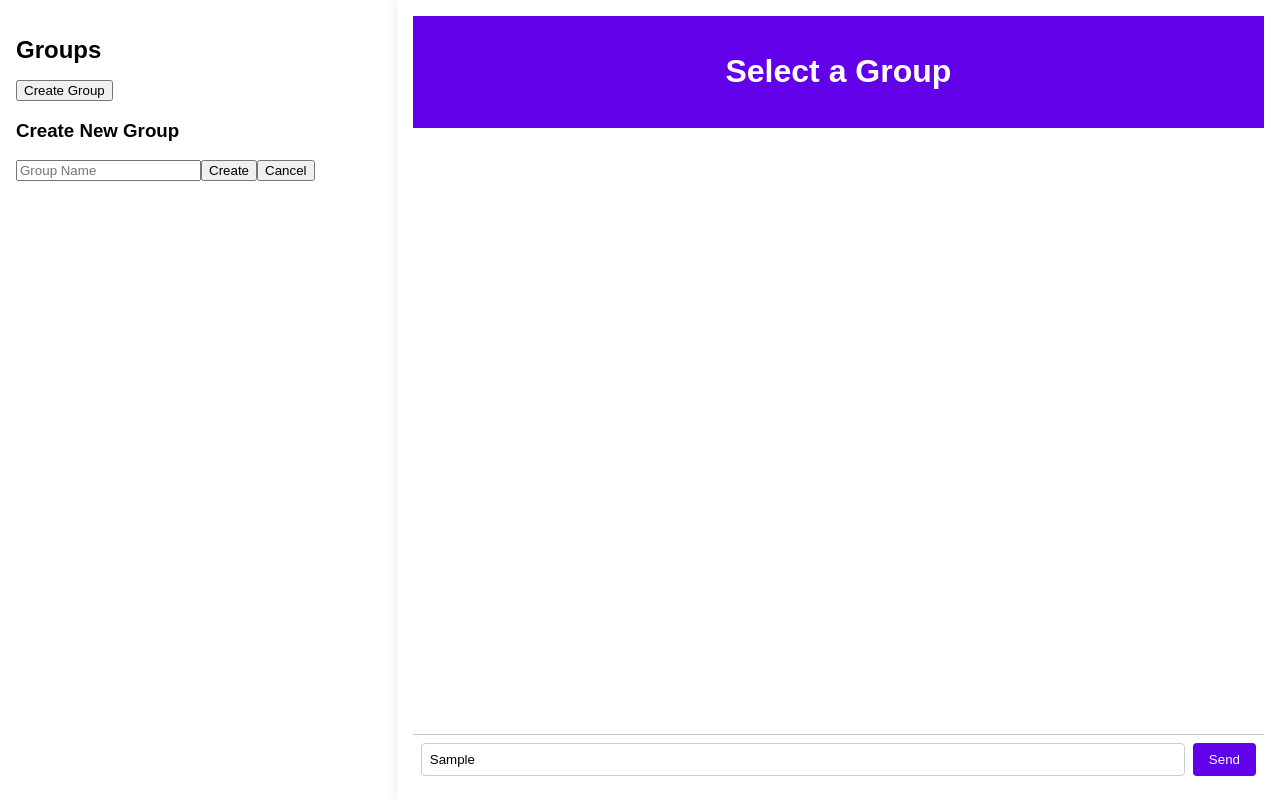
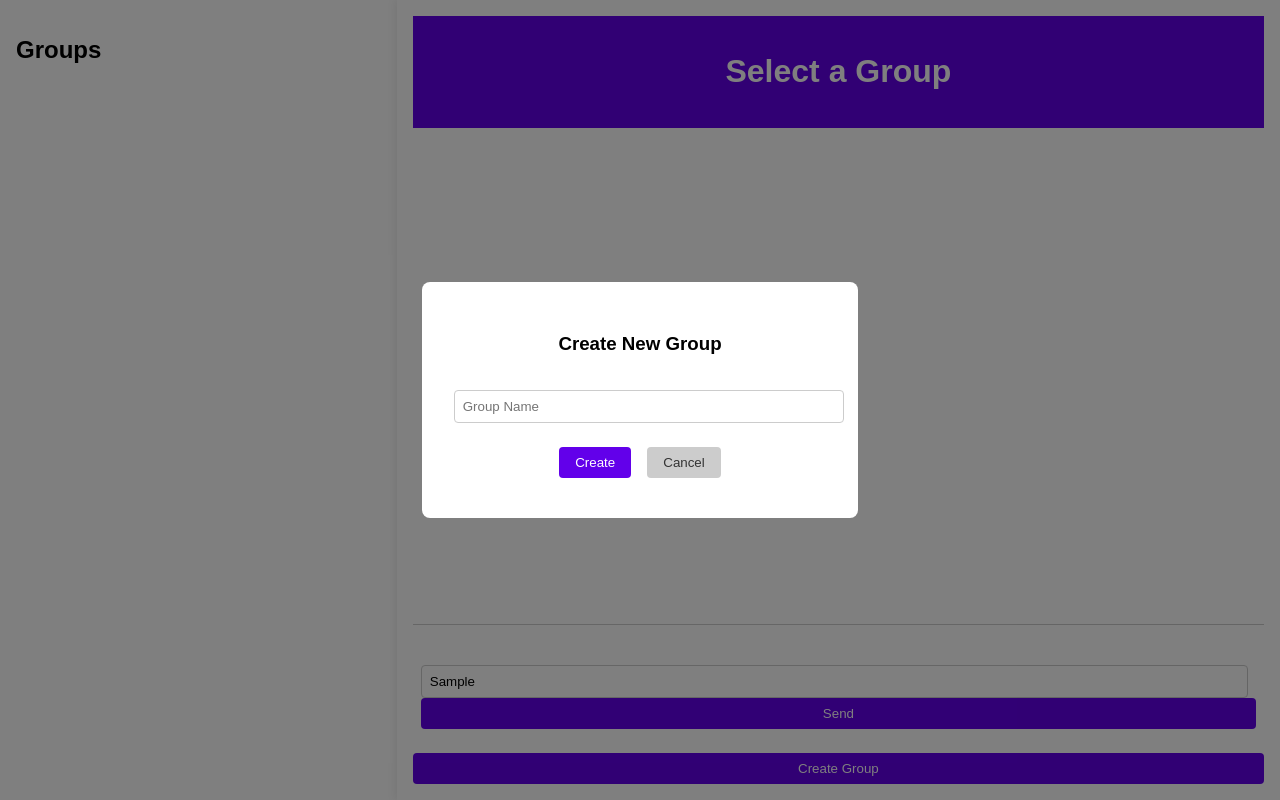
Before and after one commit to SageerMalnas/notes_app, a React (Vite) app: page / in a window 1280 px wide. Both pictures are taken after typing "Sample" into the empty fields and a click on the button "Create Group". Built offline with nearby package versions, Linux system fonts and the light colour scheme.

Commit message:
added create note modal , added data to local storage

```diff
--- a/src/components/GroupSidebar.jsx
+++ b/src/components/GroupSidebar.jsx
@@ -1,45 +1,17 @@
-import React, { useState } from 'react';
+import React from 'react';
 
-export default function GroupSidebar({ groups, onCreateGroup, onSelectGroup }) {
-    const [showModal, setShowModal] = useState(false);
-    const [groupName, setGroupName] = useState('');
-
-    const handleCreateGroup = () => {
-        if (groupName.trim()) {
-            onCreateGroup(groupName);
-            setGroupName('');
-            setShowModal(false);
-        }
-    };
-
+export default function GroupSidebar({ groups, onSelectGroup }) {
     return (
         <div className="group-sidebar">
             <h2>Groups</h2>
             <ul className="group-list">
                 {groups.map((group, index) => (
                     <li key={index} onClick={() => onSelectGroup(group)}>
-                        <div className="group-icon">{group[0].toUpperCase()}</div>
-                        <span>{group}</span>
+                        <div className="group-icon">{group.name[0].toUpperCase()}</div>
+                        <span>{group.name}</span>
                     </li>
                 ))}
             </ul>
-            <button onClick={() => setShowModal(true)}>Create Group</button>
-
-            {showModal && (
-                <div className="modal">
-                    <div className="modal-content">
-                        <h3>Create New Group</h3>
-                        <input
-                            type="text"
-                            value={groupName}
-                            onChange={(e) => setGroupName(e.target.value)}
-                            placeholder="Group Name"
-                        />
-                        <button onClick={handleCreateGroup}>Create</button>
-                        <button onClick={() => setShowModal(false)}>Cancel</button>
-                    </div>
-                </div>
-            )}
         </div>
     );
 }
--- /dev/null
+++ b/src/components/GroupSidebar.module.css
@@ -0,0 +1,10 @@
+.module{
+    display: flex;
+    flex-direction: row;
+    justify-content: space-between;
+}
+
+.modal{
+    position: relative;
+    justify-content: center;
+}
--- a/src/components/Header.jsx
+++ b/src/components/Header.jsx
@@ -2,8 +2,9 @@ import React from 'react';
 
 export default function Header({ selectedGroup }) {
     return (
-        <header className="header">
-            <h1>{selectedGroup ? selectedGroup : 'Select a Group'}</h1>
-        </header>
+        <div className="header">
+            {/* Only render the group name, which should be a string */}
+            <h1>{selectedGroup ? selectedGroup.name : 'Select a Group'}</h1>
+        </div>
     );
 }
--- a/src/components/NoteInput.jsx
+++ b/src/components/NoteInput.jsx
@@ -1,6 +1,6 @@
 import React, { useState } from 'react';
 
-export default function NoteInput({ onAddNote }) {
+export default function NoteInput({ onAddNote, selectedGroup }) {
     const [note, setNote] = useState('');
 
     const handleSend = () => {
@@ -12,6 +12,15 @@ export default function NoteInput({ onAddNote }) {
 
     return (
         <div className="note-input-container">
+            <ul className="note-list">
+                {selectedGroup && selectedGroup.notes.map((note, index) => (
+                    <li key={index}>
+                        <p>{note.content}</p>
+                        <small>Created: {new Date(note.created).toLocaleString()}</small>
+                        {note.updated && <small>Updated: {new Date(note.updated).toLocaleString()}</small>}
+                    </li>
+                ))}
+            </ul>
             <input
                 type="text"
                 value={note}
--- a/src/hooks/useLocalStorage.js
+++ b/src/hooks/useLocalStorage.js
@@ -1,23 +1,25 @@
-import { useState,useEffect } from "react";
+import { useState, useEffect } from 'react';
 
 export function useLocalStorage(key, initialValue) {
-    const [storedValue, setStoredValue] = useState(() =>{
-        try{
+    const [storedValue, setStoredValue] = useState(() => {
+        try {
             const item = window.localStorage.getItem(key);
-            return item ? JSON.parse(itme) : initialValue;
-        }catch(error){
-            console.error('Error reading localStorage key:', key);
+            return item ? JSON.parse(item) : initialValue;
+        } catch (error) {
+            console.error(error);
             return initialValue;
         }
     });
 
-    useEffect(() => {
+    const setValue = (value) => {
         try {
-            window.localStorage.setItem(key, JSON.stringify(storedValue));
+            const valueToStore = value instanceof Function ? value(storedValue) : value;
+            setStoredValue(valueToStore);
+            window.localStorage.setItem(key, JSON.stringify(valueToStore));
         } catch (error) {
-            console.error('Error setting localStorage key:', key);
+            console.error(error);
         }
-    }, [key, storedValue]);
+    };
 
-    return [storedValue, setStoredValue];
+    return [storedValue, setValue];
 }
--- a/src/index.css
+++ b/src/index.css
@@ -65,13 +65,28 @@ body {
 
 .note-input-container {
     display: flex;
+    flex-direction: column;
     margin-top: auto;
     padding: 0.5rem;
     border-top: 1px solid #ccc;
 }
 
+.note-list {
+    list-style-type: none;
+    padding: 0;
+    flex: 1;
+    overflow-y: auto;
+    margin-bottom: 1rem;
+}
+
+.note-list li {
+    background-color: #f9f9f9;
+    padding: 0.5rem;
+    margin-bottom: 0.5rem;
+    border-radius: 4px;
+}
+
 .note-input-container input {
-    flex: 1;
     padding: 0.5rem;
     border: 1px solid #ccc;
     border-radius: 4px;
@@ -80,9 +95,69 @@ body {
 
 .note-input-container button {
     padding: 0.5rem 1rem;
-    border: none;
     background-color: #6200ea;
     color: white;
+    border: none;
+    border-radius: 4px;
     cursor: pointer;
+}
+
+.note-input-container button:disabled {
+    background-color: #ccc;
+}
+
+.create-group-btn {
+    margin-top: 1rem;
+    padding: 0.5rem 1rem;
+    background-color: #6200ea;
+    color: white;
+    border: none;
     border-radius: 4px;
+    cursor: pointer;
 }
+
+.modal {
+    position: fixed;
+    top: 0;
+    left: 0;
+    right: 0;
+    bottom: 0;
+    background-color: rgba(0, 0, 0, 0.5);
+    display: flex;
+    justify-content: center;
+    align-items: center;
+}
+
+.modal-content {
+    background-color: white;
+    padding: 2rem;
+    border-radius: 8px;
+    text-align: center;
+}
+
+.modal-content input {
+    padding: 0.5rem;
+    margin: 1rem 0;
+    border: 1px solid #ccc;
+    border-radius: 4px;
+    width: 100%;
+}
+
+.modal-content button {
+    padding: 0.5rem 1rem;
+    margin: 0.5rem;
+    background-color: #6200ea;
+    color: white;
+    border: none;
+    border-radius: 4px;
+    cursor: pointer;
+}
+
+.modal-content button:first-of-type {
+    background-color: #6200ea;
+}
+
+.modal-content button:last-of-type {
+    background-color: #ccc;
+    color: #333;
+}
--- a/src/pages/NotesPage.jsx
+++ b/src/pages/NotesPage.jsx
@@ -6,8 +6,9 @@ import { useLocalStorage } from '../hooks/useLocalStorage';
 
 export default function NotesPage() {
     const [groups, setGroups] = useLocalStorage('groups', []);
-    const [notes, setNotes] = useLocalStorage('notes', {});
-    const [selectedGroup, setSelectedGroup] = useState('');
+    const [selectedGroup, setSelectedGroup] = useState(null);
+    const [showModal, setShowModal] = useState(false);
+    const [newGroupName, setNewGroupName] = useState('');
 
     useEffect(() => {
         if (groups.length > 0 && !selectedGroup) {
@@ -16,6 +17,8 @@ export default function NotesPage() {
     }, [groups]);
 
     const handleAddNote = (content) => {
+        if (!selectedGroup) return;
+
         const timestamp = new Date().toISOString();
         const newNote = {
             content,
@@ -23,33 +26,84 @@ export default function NotesPage() {
             updated: null
         };
 
-        setNotes((prevNotes) => ({
-            ...prevNotes,
-            [selectedGroup]: [...(prevNotes[selectedGroup] || []), newNote]
-        }));
+        const updatedGroups = groups.map((group) => {
+            if (group.name === selectedGroup.name) {
+                return {
+                    ...group,
+                    notes: [...group.notes, newNote]
+                };
+            }
+            return group;
+        });
+
+        setGroups(updatedGroups);
+        setSelectedGroup(updatedGroups.find(group => group.name === selectedGroup.name));
     };
 
-    const handleCreateGroup = (groupName) => {
-        if (!groups.includes(groupName)) {
-            setGroups([...groups, groupName]);
-            setSelectedGroup(groupName);
+    const handleCreateGroup = () => {
+        if (newGroupName.trim()) {
+            const defaultNote = {
+                content: `Another productive way to use this tool to begin a
+                daily writing routine. One way is to generate a random
+                paragraph with the intention to try to rewrite it while still
+                 keeping the original meaning. The purpose here is to just get
+                 the writing started so that when the writer goes onto their
+                 day's writing projects, words are already flowing from their
+                 fingers. ${newGroupName}.`,
+                created: new Date().toISOString(),
+                updated: null
+            };
+
+            const newGroup = {
+                name: newGroupName,
+                notes: [defaultNote]
+            };
+
+            const updatedGroups = [...groups, newGroup];
+            setGroups(updatedGroups);
+            setSelectedGroup(newGroup);
+            setNewGroupName('');
+            setShowModal(false);
         }
     };
 
-    const handleSelectGroup = (groupName) => {
-        setSelectedGroup(groupName);
+    const handleSelectGroup = (group) => {
+        setSelectedGroup(group);
+    };
+
+    const handleOutsideClick = (event) => {
+        if (event.target.className === 'modal') {
+            setShowModal(false);
+        }
     };
 
     return (
         <div className="notes-page">
             <GroupSidebar
                 groups={groups}
-                onCreateGroup={handleCreateGroup}
                 onSelectGroup={handleSelectGroup}
             />
             <div className="notes-section">
                 <Header selectedGroup={selectedGroup} />
-                <NoteInput onAddNote={handleAddNote} />
+                <NoteInput selectedGroup={selectedGroup} onAddNote={handleAddNote} />
+
+                <button onClick={() => setShowModal(true)} className="create-group-btn">Create Group</button>
+
+                {showModal && (
+                    <div className="modal" onClick={handleOutsideClick}>
+                        <div className="modal-content">
+                            <h3>Create New Group</h3>
+                            <input
+                                type="text"
+                                value={newGroupName}
+                                onChange={(e) => setNewGroupName(e.target.value)}
+                                placeholder="Group Name"
+                            />
+                            <button onClick={handleCreateGroup}>Create</button>
+                            <button onClick={() => setShowModal(false)}>Cancel</button>
+                        </div>
+                    </div>
+                )}
             </div>
         </div>
     );
```
